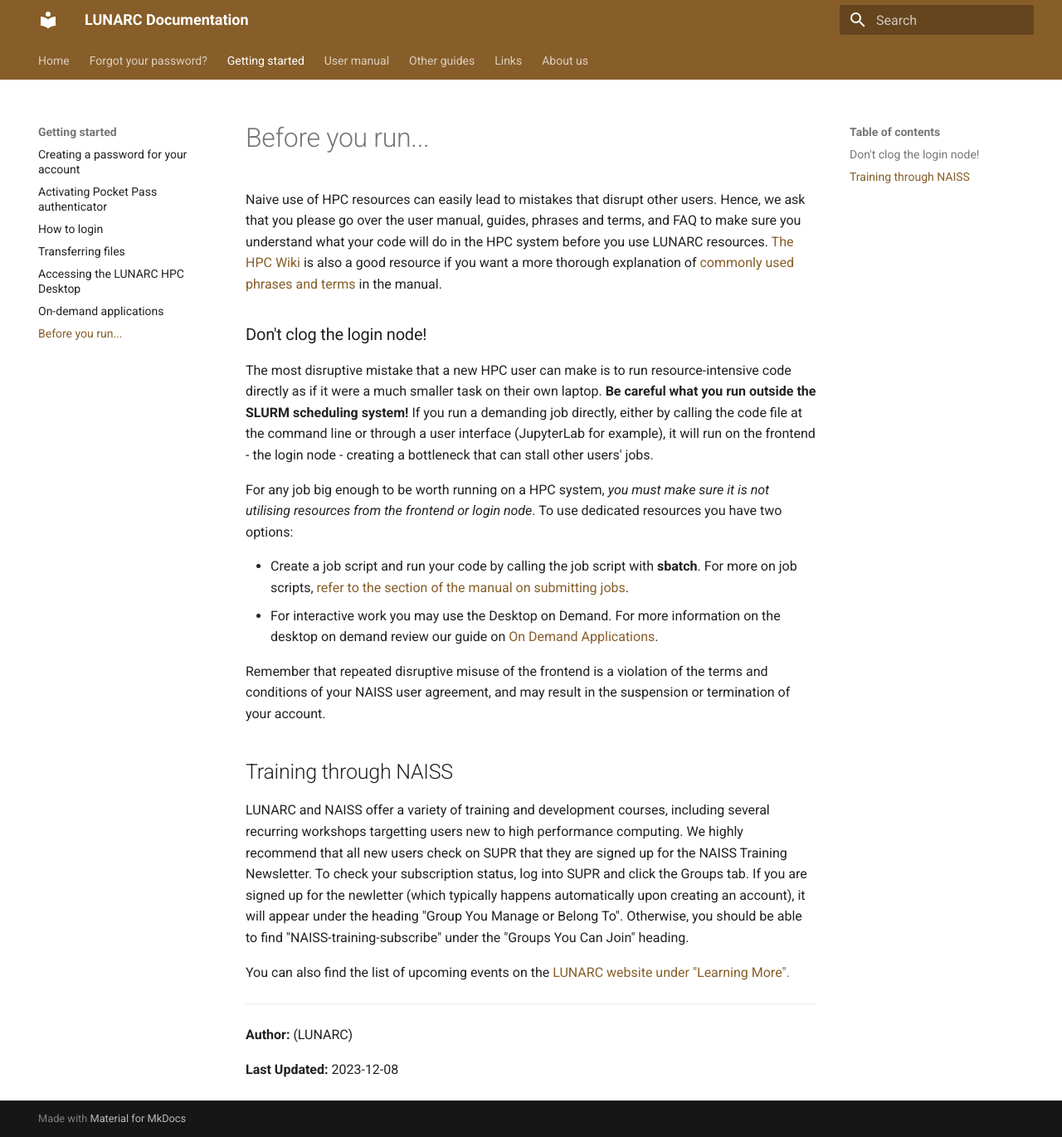
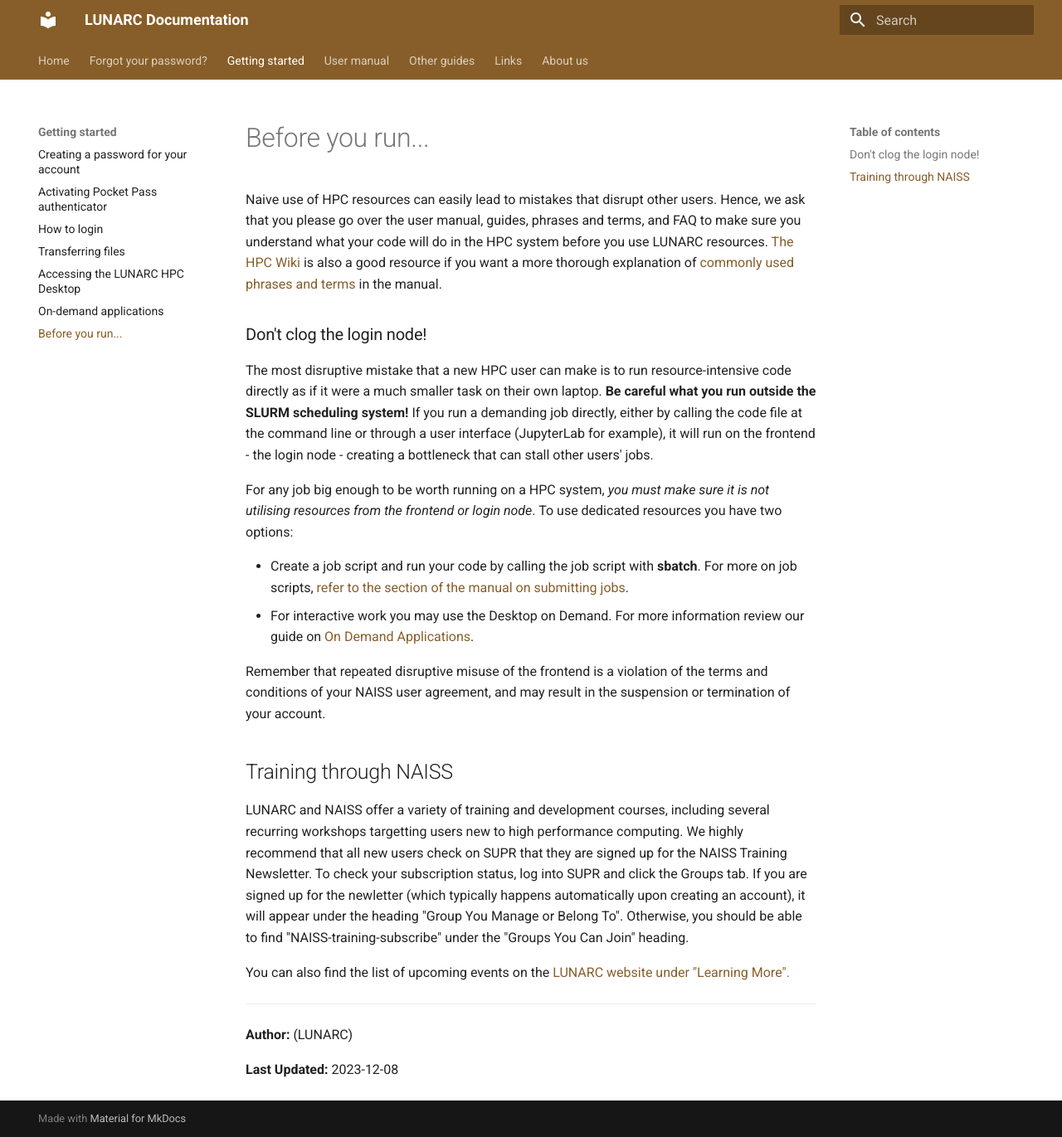
Before and after one commit to lunarc/lunarc_docs, an MkDocs documentation site: the page built from docs/getting_started/prelaunch_considerations.md, in a window 1280 px wide and 1371 px high. Shown: the whole window at 83% size. Built offline with MkDocs 1.6.1 and Material for MkDocs 9.7.7, drawn with Linux system fonts in a browser that asks for light colours; comment, search, counter and statistics services are not loaded.

Commit message:
Update prelaunch_considerations.md

```diff
--- a/docs/getting_started/prelaunch_considerations.md
+++ b/docs/getting_started/prelaunch_considerations.md
@@ -7,7 +7,7 @@
 For any job big enough to be worth running on a HPC system, *you must make sure it is not utilising resources from the frontend or login node*.  To use dedicated resources you have two options:
 
 * Create a job script and run your code by calling the job script with **sbatch**. For more on job scripts, [refer to the section of the manual on submitting jobs](../manual/submitting_jobs/manual_basic_job/).
-* For interactive work you may use the Desktop on Demand.   For more information on the desktop on demand review our guide on [On Demand Applications](../gfxlauncher).
+* For interactive work you may use the Desktop on Demand.   For more information review our guide on [On Demand Applications](../gfxlauncher).
 
 Remember that repeated disruptive misuse of the frontend is a violation of the terms and conditions of your NAISS user agreement, and may result in the suspension or termination of your account.
 
```
